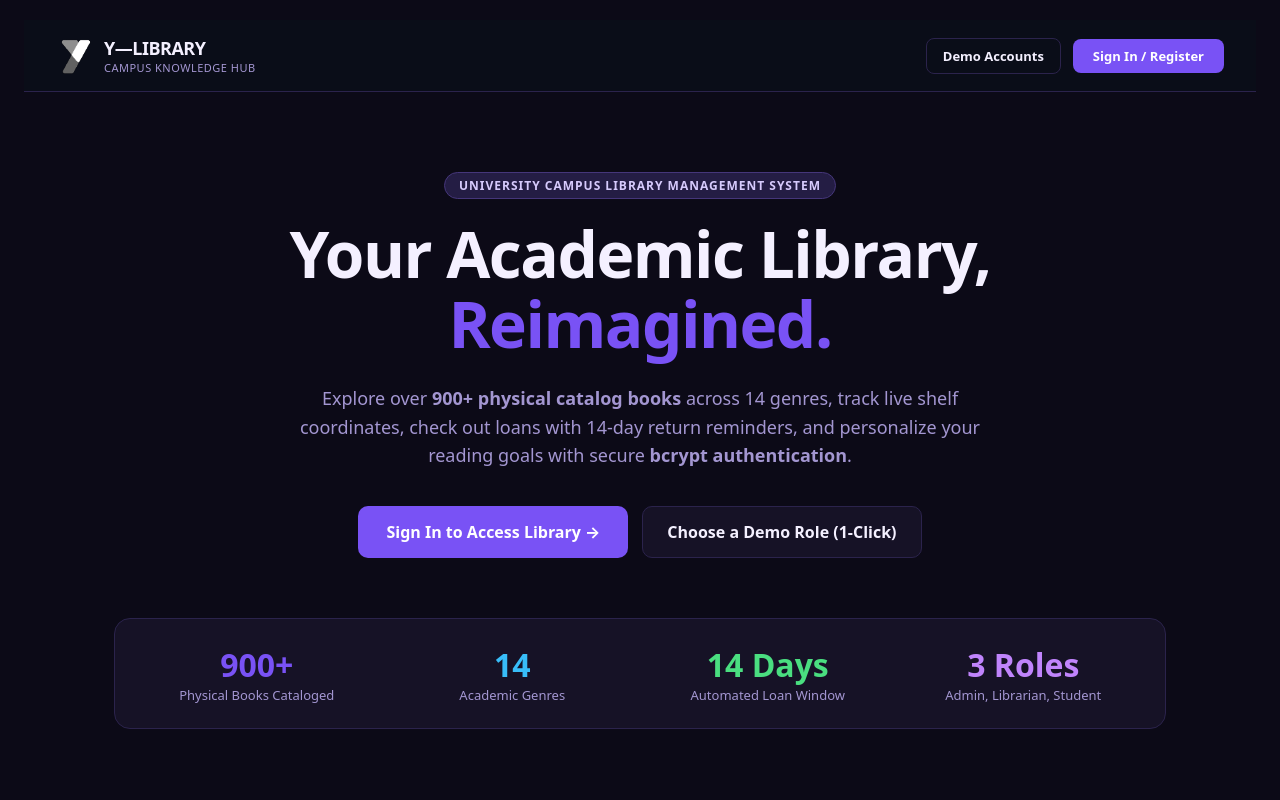
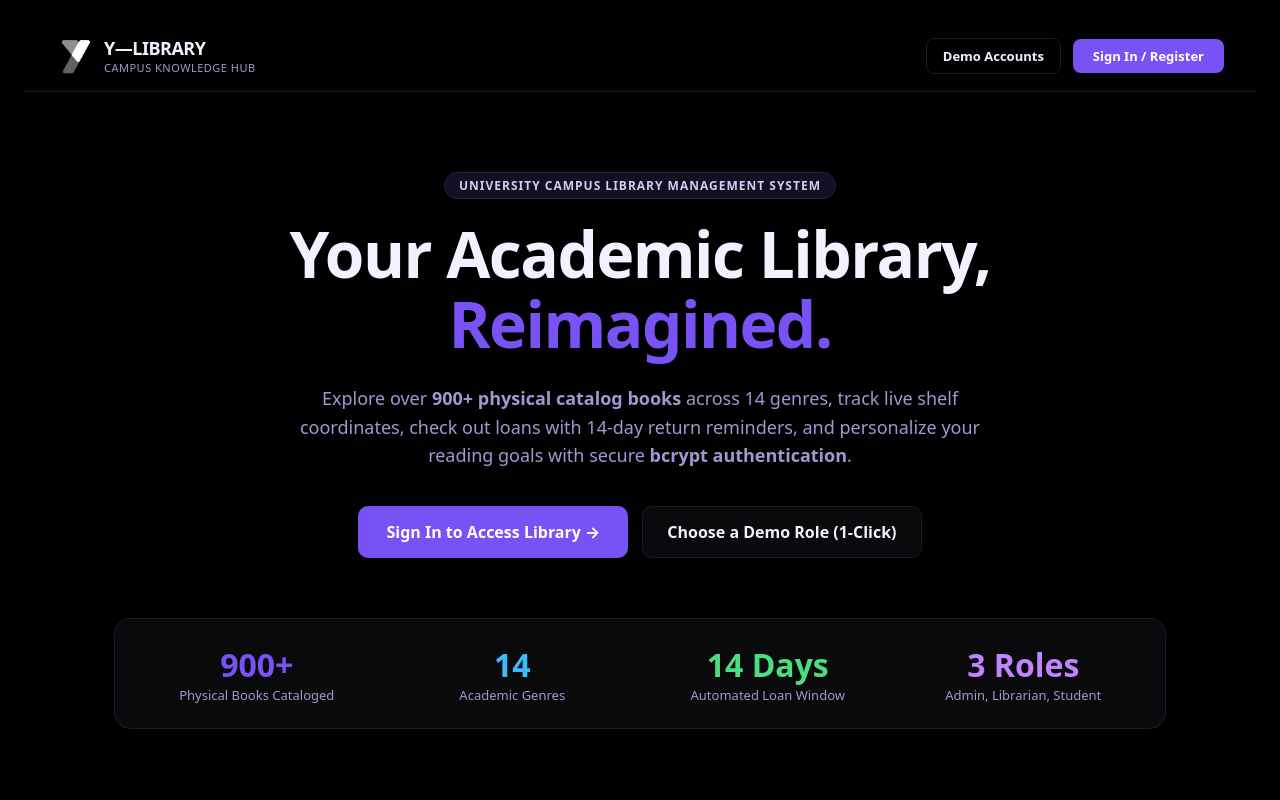
Before and after one commit to whataakash/Y-library_AP_2026, a React (Vite) app in the folder client/: page / in a window 1280 px wide. Shown: the top 800 px of the page. Built offline with nearby package versions, Linux system fonts and the light colour scheme; a web font is replaced by a local one.

Commit message:
style: switch dark background canvas from purple tint to pure solid black

```diff
--- a/client/src/index.css
+++ b/client/src/index.css
@@ -15,21 +15,21 @@
 
 :root,
 [data-theme="dark"] {
-  /* Dark Purplish Tint Theme (Default) */
-  --steam-bg: #0C0A17; /* Dark Obsidian Purple Canvas */
-  --steam-shell-bg: #0C0A17;
-  --steam-panel: #161226; /* Dark Midnight Purple Panel */
-  --steam-panel-hover: #221C3D;
-  --steam-surface: #161226;
-  --steam-card-bg: #1C1633; /* Deep Card Purple */
-  --steam-card-hover: #261F46;
+  /* Solid Black Canvas with Purple Font / Accent Hierarchy */
+  --steam-bg: #000000; /* Pure Black Canvas */
+  --steam-shell-bg: #000000;
+  --steam-panel: #0A0A0C; /* Deep Black Panel */
+  --steam-panel-hover: #141418;
+  --steam-surface: #000000;
+  --steam-card-bg: #0E0E12; /* Deep Black Card */
+  --steam-card-hover: #18181E;
 
   /* Primary Accent: Electric Purple */
   --steam-orange: #7952F5;
   --steam-orange-hover: #6740E6;
   --steam-orange-glow: transparent;
 
-  --steam-border: #2B234C; /* Clean purple border */
+  --steam-border: #1E1A2E; /* Subtle dark purple-black border */
   --steam-border-focus: #7952F5;
 
   /* Font Visibility: Mix of light and dark purple */
@@ -37,15 +37,15 @@
   --steam-text-secondary: #D4CBF7; /* Soft light lavender for subheadings */
   --steam-muted: #A396D1; /* Medium lavender for secondary text */
 
-  --steam-input-bg: #140F24;
-  --steam-pill-bg: #221C3D;
+  --steam-input-bg: #0A0A0C;
+  --steam-pill-bg: #181428;
 
   --steam-card-radius: 14px;
   --steam-pill-radius: 999px;
   --steam-shadow: none;
   --steam-app-shadow: none;
-  --steam-dock-bg: #161226;
-  --steam-dock-border: #2B234C;
+  --steam-dock-bg: #0A0A0C;
+  --steam-dock-border: #1E1A2E;
   --steam-hero-text: #F4F0FF;
 }
 
--- a/client/src/pages/LandingPage.jsx
+++ b/client/src/pages/LandingPage.jsx
@@ -58,16 +58,16 @@ export default function LandingPage({ defaultOpenAuth = false }) {
     <div
       style={{
         minHeight: "100vh",
-        background: "var(--steam-bg, #0b0f19)",
-        color: "var(--steam-text, #f1f5f9)",
+        background: "var(--steam-bg, #000000)",
+        color: "var(--steam-text, #F4F0FF)",
         fontFamily: "system-ui, -apple-system, sans-serif",
       }}
     >
       {/* 1. Header / Navbar */}
       <header
         style={{
-          borderBottom: "1px solid var(--steam-border, #1e293b)",
-          background: "rgba(11, 15, 25, 0.85)",
+          borderBottom: "1px solid var(--steam-border, #1E1A2E)",
+          background: "rgba(0, 0, 0, 0.92)",
           backdropFilter: "blur(12px)",
           position: "sticky",
           top: 0,
@@ -145,9 +145,9 @@ export default function LandingPage({ defaultOpenAuth = false }) {
             display: "inline-block",
             padding: "4px 14px",
             borderRadius: "999px",
-            background: "#241D44",
-            border: "1px solid #45367A",
-            color: "#D6CAFC",
+            background: "#141022",
+            border: "1px solid #2B214C",
+            color: "#D4CBF7",
             fontSize: "12px",
             fontWeight: "700",
             textTransform: "uppercase",
```
